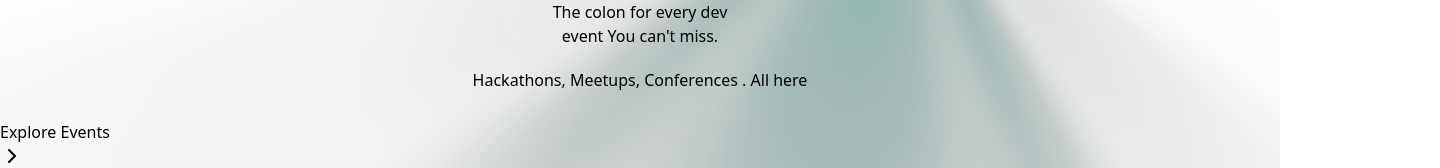
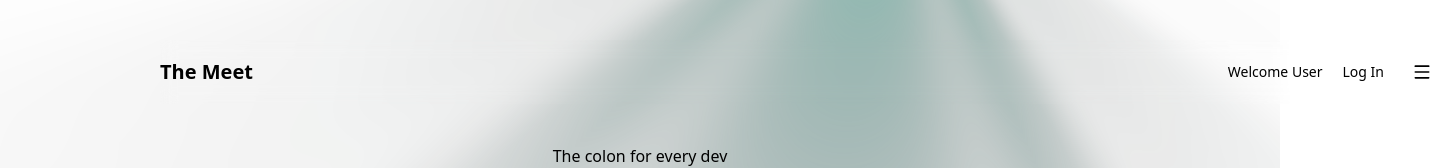
Before and after one commit to Abir-Zayn/themeet, a Next.js app: page / in a window 1280 px wide. Shown: the top 168 px of the page, 1440 px wide, since content can reach past the window. Built offline with nearby package versions, Linux system fonts and the light colour scheme; no server answers; the database is empty; a web font is replaced by a local one.

Commit message:
feature(nav): adding global navbar : #5

```diff
--- /dev/null
+++ b/src/app/components/navbar.tsx
@@ -0,0 +1,61 @@
+"use client";
+
+import { Button } from "@/src/app/ui/button"
+import { Sheet, SheetContent, SheetTrigger } from "@/src/app/ui/sheet"
+import { Menu } from "lucide-react";
+import Link from "next/link";
+
+export default function Navbar() {
+  return (
+    <header className="top-0 z-50 w-full border-b bg-background/95 backdrop-blur supports-[backdrop-filter]:bg-background/60 mx-40 my-10">
+      <div className="container flex h-16 max-w-screen-2xl items-center">
+        <div className="mr-4 hidden md:flex">
+          <Link href="/" className="mr-6 flex items-center space-x-2">
+            <span className="font-bold text-xl">The Meet</span>
+          </Link>
+          <nav className="flex items-center space-x-6 text-sm">
+            {/* Future nav links here */}
+          </nav>
+        </div>
+        <Link href="/" className="mr-6 flex-1 md:hidden">
+          <span className="font-bold text-xl">The Meet</span>
+        </Link>
+        <div className="flex flex-1 items-center justify-end space-x-2">
+          <Link
+            href="/signup"
+            className="text-sm font-medium text-foreground hover:text-primary"
+          >
+            Welcome User
+          </Link>
+          <Button variant="outline" size="sm" asChild>
+            <Link href="/signin">Log In</Link>
+          </Button>
+        </div>
+        {/* Mobile sheet menu */}
+        <Sheet>
+          <SheetTrigger asChild>
+            <Button variant="outline" size="icon" className="ml-2 md:hidden">
+              <Menu className="h-5 w-5" />
+              <span className="sr-only">Toggle menu</span>
+            </Button>
+          </SheetTrigger>
+          <SheetContent side="right" className="pr-0">
+            <div className="flex flex-col gap-4 p-4">
+              <Link href="/" className="font-bold text-xl">
+                The Meet
+              </Link>
+              <nav className="flex flex-col gap-2 text-lg">
+                <Link href="/signup" className="text-muted-foreground hover:text-foreground">
+                  Welcome User
+                </Link>
+                <Link href="/signin" className="text-muted-foreground hover:text-foreground">
+                  Log In
+                </Link>
+              </nav>
+            </div>
+          </SheetContent>
+        </Sheet>
+      </div>
+    </header>
+  );
+}
--- a/src/app/layout.tsx
+++ b/src/app/layout.tsx
@@ -2,6 +2,8 @@ import type { Metadata } from "next";
 import { Schibsted_Grotesk, Martian_Mono } from "next/font/google";
 import "./globals.css";
 import LightRays from "./components/LightRays";
+import Navbar from "./components/navbar";
+
 
 const schibsted_Grotesk = Schibsted_Grotesk({
   variable: "--font-schibsted-grotesk",
@@ -28,6 +30,7 @@ export default function RootLayout({
       <body
         className={`${schibsted_Grotesk.variable} ${martianMono.variable} min-h-screen antialiased`}
       >
+        <Navbar />
         <div className="absolute inset-0 top-0 z-[-1] min-h-screen">
           <LightRays
             raysOrigin="top-center-offset"
@@ -41,7 +44,7 @@ export default function RootLayout({
             distortion={0.01}
           />
         </div>
-        {children}
+        <main className="relative min-h-screen">{children}</main>
       </body>
     </html>
   );
```
